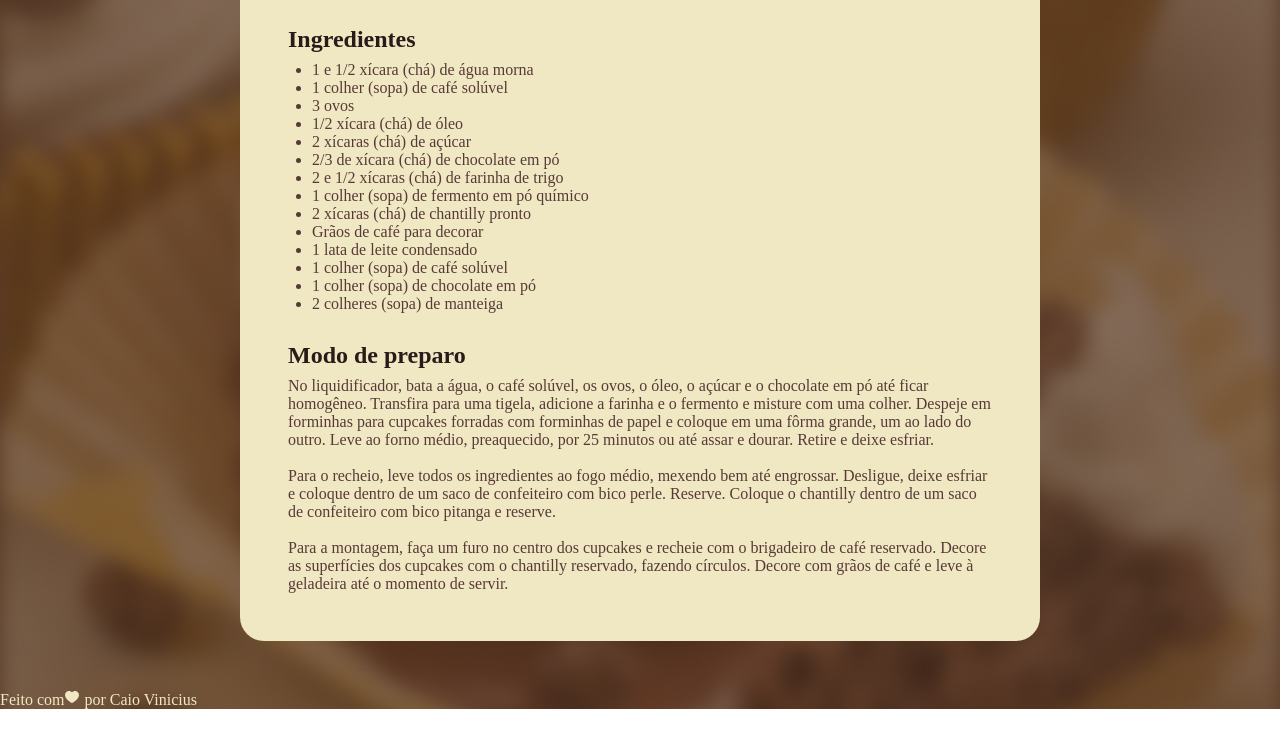
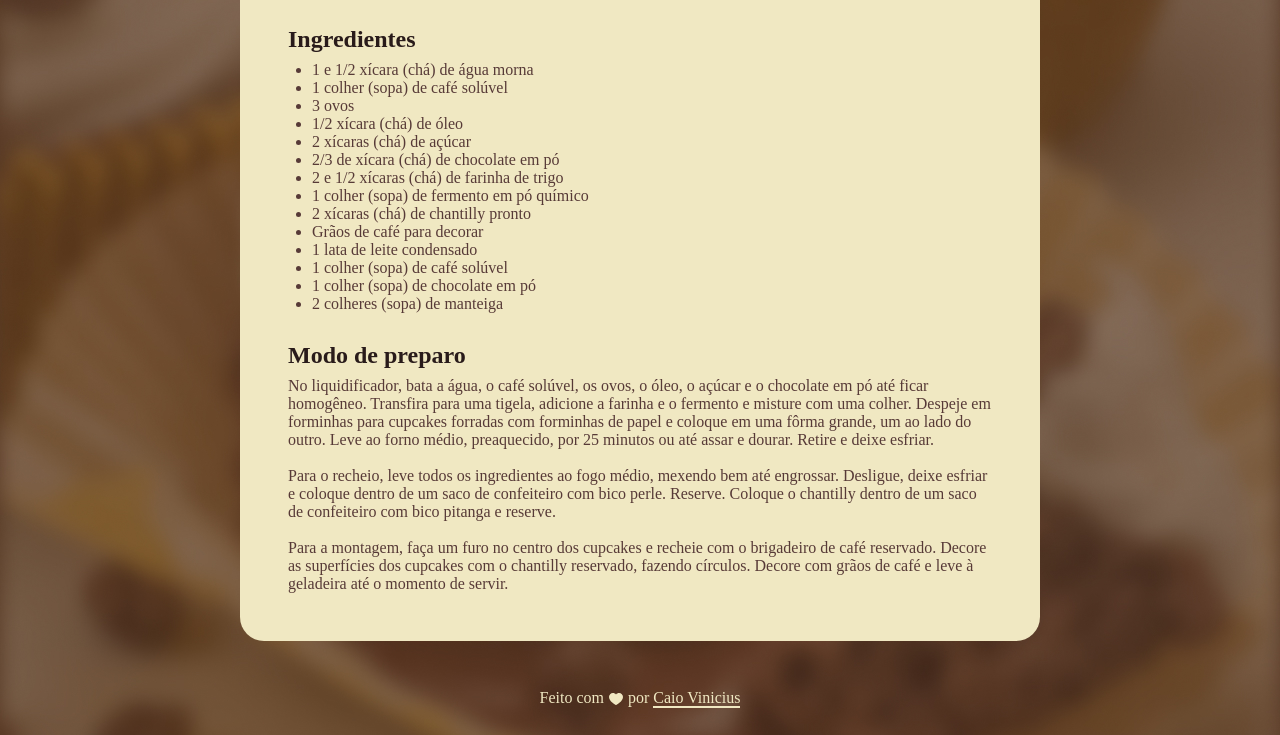
Before and after one commit to Vinicius-Araujo-fullstack/Pagina_de_receita-Rocketseat, a plain HTML site: page index.html in a window 1280 px wide. Shown: the part 669-1404 px from the top of the page. Before the commit the page ends 1378 px from the top, so only its background shows below. Drawn offline with Linux system fonts and the light colour scheme; a web font is replaced by a local one.

Commit message:
ajusta o rodapé para incluir link ao autor e centraliza o texto; melhora estilos de link no CSS

```diff
--- a/index.html
+++ b/index.html
@@ -78,11 +78,15 @@
     </div>
     <footer>
       <p>
-        Feito com<img
-          src="./assets/ph_heart-fill.svg"
-          alt="ph_heart-fill.svg"
-        />
-        por Caio Vinicius
+        Feito com
+        <img src="./assets/ph_heart-fill.svg" alt="ph_heart-fill.svg" />
+        por
+        <a
+          href="https://github.com/Vinicius-Araujo-fullstack/Vinicius-Araujo-fullstack"
+          target="_blank"
+          rel="noopener noreferrer"
+          >Caio Vinicius</a
+        >
       </p>
     </footer>
   </body>
--- a/styles.css
+++ b/styles.css
@@ -68,7 +68,20 @@ ul {
 }
 
 footer {
+  margin: 1.75rem auto;
+
   p {
+    text-align: center;
     color: var(--text-color-on-bg);
+
+    img {
+      vertical-align: middle;
+    }
+
+    a {
+      text-decoration: none;
+      color: var(--text-color-on-bg);
+      border-bottom: 0.125rem solid var(--text-color-on-bg);
+    }
   }
 }
```
